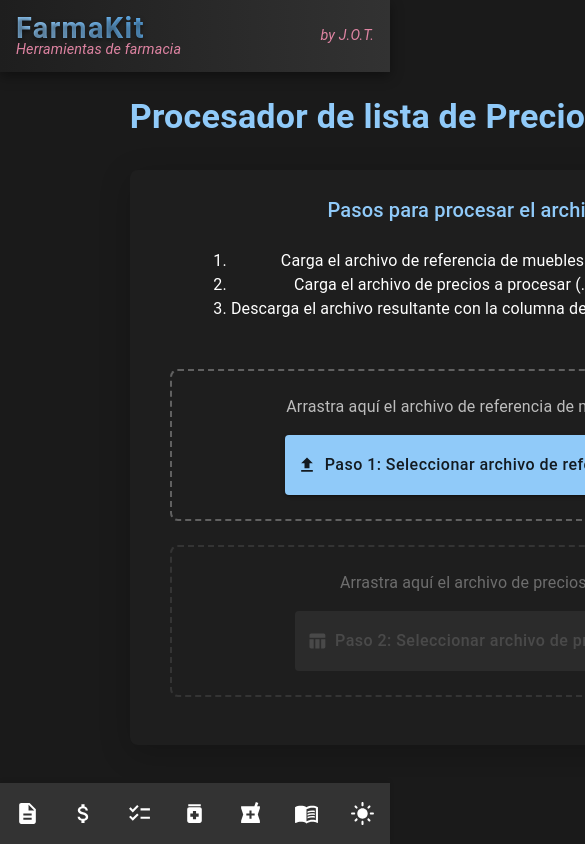
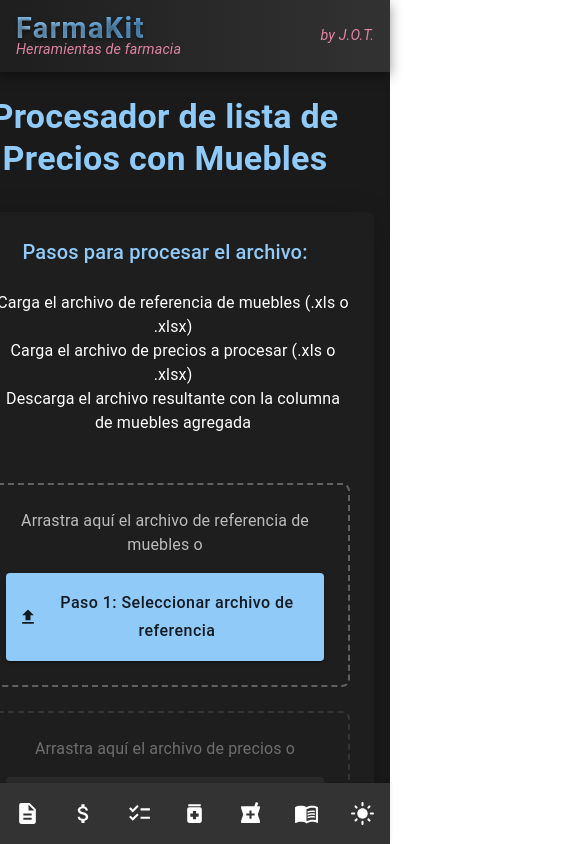
Before and after one commit to JorgeTrip/Agregar_mueble_actualizacion_precio, a React (Vite) app: page / in a window 390 px wide. Shown: the top 844 px of the page, 585 px wide, since content can reach past the window. Built offline with nearby package versions, Linux system fonts and the light colour scheme.

Commit message:
Ajustes de ancho en pantallas pequeñas

```diff
--- a/src/App.jsx
+++ b/src/App.jsx
@@ -102,7 +102,9 @@ function App() {
         margin: '0 auto',
         minHeight: '100vh',
         position: 'relative',
-        zIndex: 1
+        zIndex: 1,
+        width: '100%', // Siempre ocupa el 100% del ancho disponible
+        overflowX: { xs: 'hidden', sm: 'hidden' } // Evita el desplazamiento horizontal en todos los tamaños
       }}>
         {/* Navbar superior fijo */}
         <AppBar
@@ -236,11 +238,11 @@ function App() {
               flexDirection: 'column',
               alignItems: 'center',
               width: '100%',
-              minWidth: '1000px',
+              minWidth: { xs: '100%', sm: '1000px' }, // Ancho adaptable en móviles, fijo en desktop
               padding: { xs: '0 16px', sm: '0 24px' },
               boxSizing: 'border-box',
               margin: '0 auto',
-              overflow: 'hidden', // Evita que el contenido desborde
+              overflow: { xs: 'auto', sm: 'hidden' } // Permite scroll horizontal en móviles si es necesario
             }}
           >
             {/* Componente de inicio - Procesador de archivos */}
--- a/src/components/MedicationPrices.jsx
+++ b/src/components/MedicationPrices.jsx
@@ -14,8 +14,8 @@ import { Box, Typography, Paper } from '@mui/material';
 function MedicationPrices() {
   return (
     <Box sx={{
-      p: 3,
-      width: '910px',
+      p: 3, // Padding interno
+      width: '910px', // Ancho del contenedor
       boxSizing: 'border-box',
       overflowX: 'hidden'
     }}>
@@ -39,11 +39,6 @@ function MedicationPrices() {
               width: '100%',
               height: '100%',
             },
-            // Ajustes responsivos para diferentes tamaños de pantalla
-            '@media (max-width: 600px)': {
-              width: '100%', // Ocupa todo el ancho en pantallas pequeñas
-              overflowX: 'auto' // Habilita el desplazamiento horizontal, si es necesario
-            }
           }}
         >
           <iframe
```
